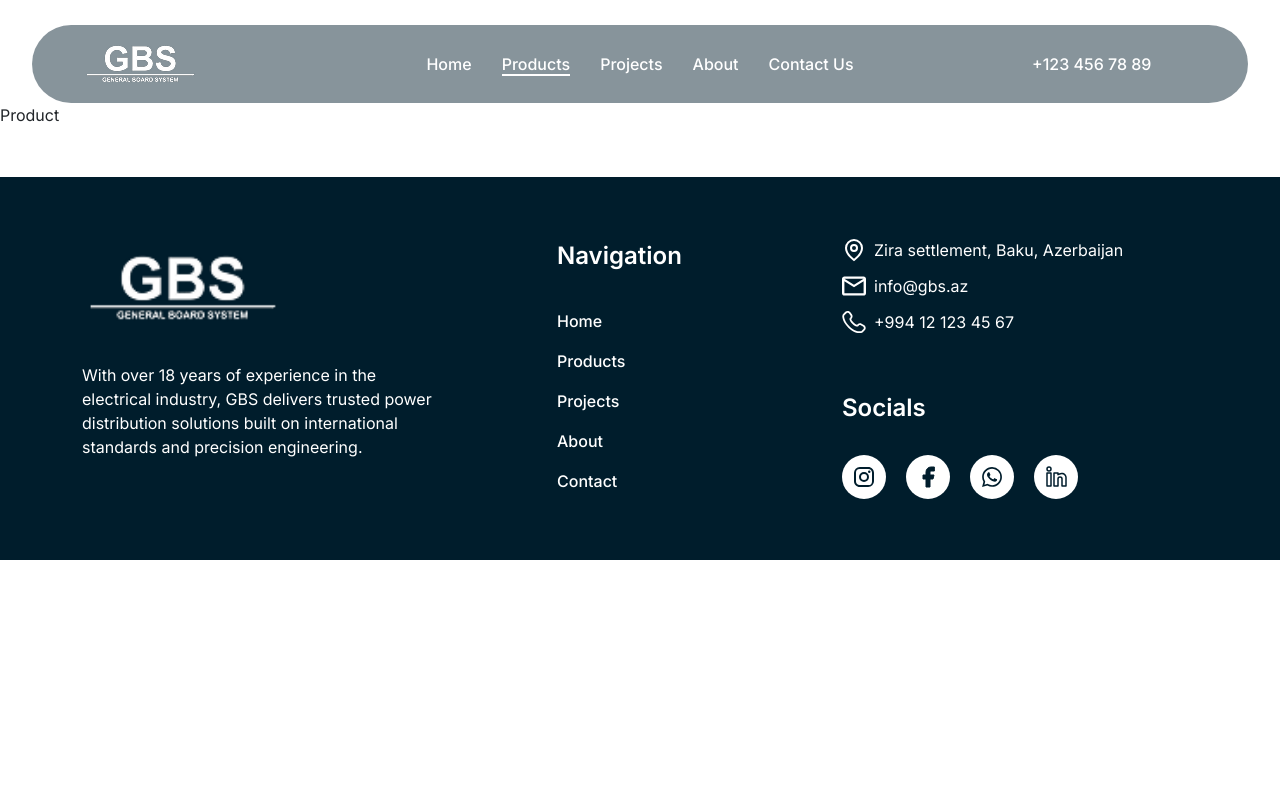
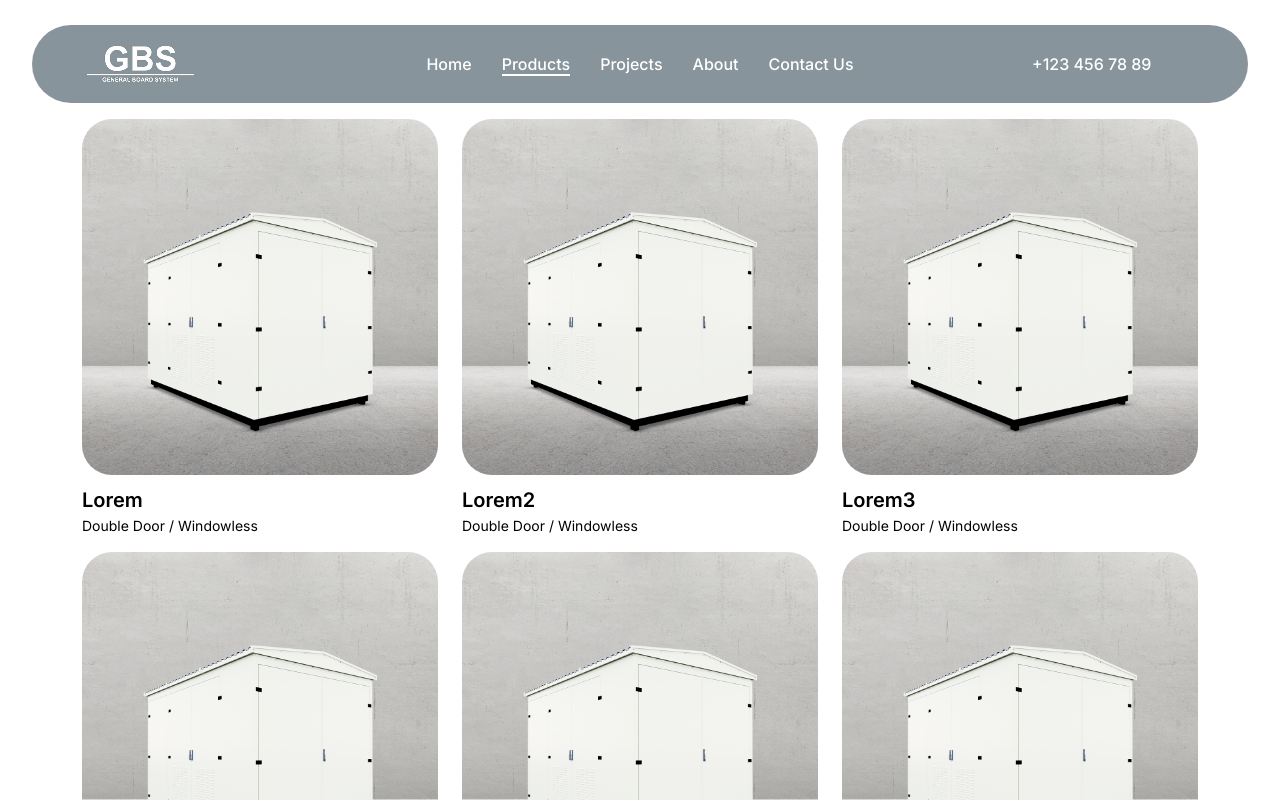
Before and after one commit to Sadiqovilkin/GBS-FrontEnd, a React (Vite) app: page /product in a window 1280 px wide. Shown: the top 800 px of the page. Built offline with nearby package versions, Linux system fonts and the light colour scheme.

Commit message:
#Product Card section added & datas changed added category subcategory datas

```diff
--- a/src/MyDatas/MyDatas.js
+++ b/src/MyDatas/MyDatas.js
@@ -28,6 +28,86 @@ export const overviewData = [
   },
 ];
 
+export const categoryData =  [
+  {
+    id: "CT1001",
+    name: "Elektronik",
+    subcategory: [
+      { id: "SC1001", name: "Telefon" },
+      { id: "SC1002", name: "Bilgisayar" },
+      { id: "SC1003", name: "Tablet" },
+      { id: "SC1007", name: "Aksesuar" }
+    ]
+  },
+  {
+    id: "CT1002",
+    name: "Ev Yaşam",
+    subcategory: [
+      { id: "SC1005", name: "Beyaz Eşya" },
+      { id: "SC1008", name: "Kulaklık" }
+    ]
+  },
+  {
+    id: "CT1003",
+    name: "Giyim",
+    subcategory: [
+      { id: "SC1007", name: "Aksesuar" },
+       { id: "SC1002", name: "Bilgisayar" },
+      { id: "SC1003", name: "Tablet" },
+    ]
+  },
+  {
+    id: "CT1004",
+    name: "Ayakkabı",
+    subcategory: [
+      { id: "SC1007", name: "Aksesuar" },
+      { id: "SC1008", name: "Kulaklık" }
+    ]
+  },
+  {
+    id: "CT1005",
+    name: "Spor & Outdoor",
+    subcategory: [
+      { id: "SC1003", name: "Tablet" },
+      { id: "SC1004", name: "Televizyon" }
+    ]
+  },
+  {
+    id: "CT1006",
+    name: "Kitap",
+    subcategory: [
+       { id: "SC1003", name: "Tablet" },
+    ]
+  },
+  {
+    id: "CT1007",
+    name: "Oyuncak",
+    subcategory: [
+      { id: "SC1006", name: "Kamera" },
+       { id: "SC1003", name: "Tablet" },
+    ]
+  },
+  {
+    id: "CT1008",
+    name: "Kozmetik",
+    subcategory: [
+      { id: "SC1008", name: "Kulaklık" },
+      { id: "SC1006", name: "Kamera" },
+       { id: "SC1003", name: "Tablet" },
+    ]
+  }
+];
+
+ export const subcategoryData = [
+  { id: "SC1001", name: "Telefon" },
+  { id: "SC1002", name: "Bilgisayar" },
+  { id: "SC1003", name: "Tablet" },
+  { id: "SC1004", name: "Televizyon" },
+  { id: "SC1005", name: "Beyaz Eşya" },
+  { id: "SC1006", name: "Kamera" },
+  { id: "SC1007", name: "Aksesuar" },
+  { id: "SC1008", name: "Kulaklık" }
+];
 
 
 import productImage from "../assets/images/productImage.png";
@@ -37,50 +117,107 @@ export const productsData = [
     title: "Lorem",
     description: "Double Door / Windowless",
     image: productImage,
+    category: "CT1001",
+    subcategory: "SC1001"
   },
   {
     id: "2",
     title: "Lorem2",
     description: "Double Door / Windowless",
     image: productImage,
+    category: "CT1001",
+    subcategory: "SC1002"
   },
   {
     id: "3",
     title: "Lorem3",
     description: "Double Door / Windowless",
     image: productImage,
+    category: "CT1001",
+    subcategory: "SC1003"
   },
   {
     id: "4",
     title: "Lorem4",
     description: "Double Door / Windowless",
     image: productImage,
+    category: "CT1002",
+    subcategory: "SC1005"
   },
   {
     id: "5",
     title: "Lorem5",
     description: "Double Door / Windowless",
     image: productImage,
+    category: "CT1002",
+    subcategory: "SC1008"
   },
   {
     id: "6",
     title: "Lorem6",
     description: "Double Door / Windowless",
     image: productImage,
+    category: "CT1003",
+    subcategory: "SC1007"
   },
   {
     id: "7",
     title: "Lorem7",
     description: "Double Door / Windowless",
     image: productImage,
+    category: "CT1004",
+    subcategory: "SC1007"
   },
   {
     id: "8",
-    title: "Lorem7",
+    title: "Lorem8",
     description: "Double Door / Windowless",
     image: productImage,
+    category: "CT1004",
+    subcategory: "SC1008"
+  },
+  {
+    id: "9",
+    title: "Lorem9",
+    description: "Double Door / Windowless",
+    image: productImage,
+    category: "CT1003",
+    subcategory: "SC1002"
+  },
+  {
+    id: "10",
+    title: "Lorem10",
+    description: "Double Door / Windowless",
+    image: productImage,
+    category: "CT1006",
+    subcategory: "SC1003"
+  },
+  {
+    id: "11",
+    title: "Lorem11",
+    description: "Double Door / Windowless",
+    image: productImage,
+    category: "CT1007",
+    subcategory: "SC1006"
+  },
+  {
+    id: "12",
+    title: "Lorem12",
+    description: "Double Door / Windowless",
+    image: productImage,
+    category: "CT1005",
+    subcategory: "SC1003"
+  },
+  {
+    id: "13",
+    title: "Lorem13",
+    description: "Double Door / Windowless",
+    image: productImage,
+    category: "CT1004",
+    subcategory: "SC1007"
   },
 ];
+
 
 
 
--- a/src/pages/home/ourProducts/OurProducts.jsx
+++ b/src/pages/home/ourProducts/OurProducts.jsx
@@ -49,7 +49,7 @@ const OurProducts = () => {
           className="productsSwiper"
           id="slider_tab"
         >
-          {productsData?.map((item) => (
+          {productsData?.slice(0,6).map((item) => (
             <SwiperSlide key={item.id}>
               <NavLink to={`/product/${item?.id}`}>
                 <div className="productsCard">
--- a/src/pages/product/Product.jsx
+++ b/src/pages/product/Product.jsx
@@ -1,9 +1,12 @@
 import React from 'react'
+import ProductCard from './productCard/ProductCard'
+import { productsData } from '../../MyDatas/MyDatas'
 
 const Product = () => {
+
   return (
   <main>
-    <div>Product</div>
+    <ProductCard data={productsData}/>
   </main>
   )
 }
--- /dev/null
+++ b/src/pages/product/productCard/ProductCard.jsx
@@ -0,0 +1,30 @@
+import React from "react";
+import { NavLink } from "react-router-dom";
+import "./ProductCard.scss";
+const ProductCard = ({ data }) => {
+  return (
+    <section id="productCard">
+      <div className="container py-3">
+        <div className="row">
+          {data?.slice(0,12).map((item) => (
+            <div className="col-lg-4">
+              <NavLink to={`/product/${item?.id}`}>
+                <div className="productsCard">
+                  <div className="cardImage">
+                    <img src={item?.image} alt="" />
+                  </div>
+                  <div className="cardContent">
+                    <h4>{item?.title}</h4>
+                    <p>{item?.description}</p>
+                  </div>
+                </div>
+              </NavLink>
+            </div>
+          ))}
+        </div>
+      </div>
+    </section>
+  );
+};
+
+export default ProductCard;
--- /dev/null
+++ b/src/pages/product/productCard/ProductCard.scss
@@ -0,0 +1,64 @@
+@import "../../../styles/partial/variables.scss";
+@import "../../../styles/partial/mixin.scss";
+
+#productCard {
+  a {
+    text-decoration: none;
+
+    .productsCard {
+      width: 100%;
+
+      .cardImage {
+        width: 100%;
+        // height: 400px;
+        position: relative;
+        padding-bottom: 100%;
+        img {
+          position: absolute;
+          top: 0;
+          left: 0;
+          width: 100%;
+          height: 100%;
+          // padding: 40%;
+          border-radius: 30px;
+          object-fit: cover;
+          object-position: center;
+        }
+        &::after {
+          width: 100%;
+          height: 100%;
+          content: "";
+          position: absolute;
+          top: 0;
+          left: 0;
+          border-radius: 30px;
+          z-index: 1;
+        }
+      }
+      .cardContent {
+        margin-top: 10px;
+        h4 {
+          color: $black-500-color;
+          font-size: 20px;
+          font-weight: 600;
+          line-height: 150%;
+          margin: 0;
+        }
+        p {
+          color: $black-500-color;
+          font-size: 14px;
+          font-weight: 400;
+          line-height: 150%;
+        }
+      }
+      &:hover {
+        .cardImage {
+          &::after {
+            background: $primary-darkBlue-color;
+            opacity: 0.3;
+          }
+        }
+      }
+    }
+  }
+}
```
Also changed, not shown: src/pages/product/productFilter/ProductFilter.jsx (added, +13 -0 lines).
